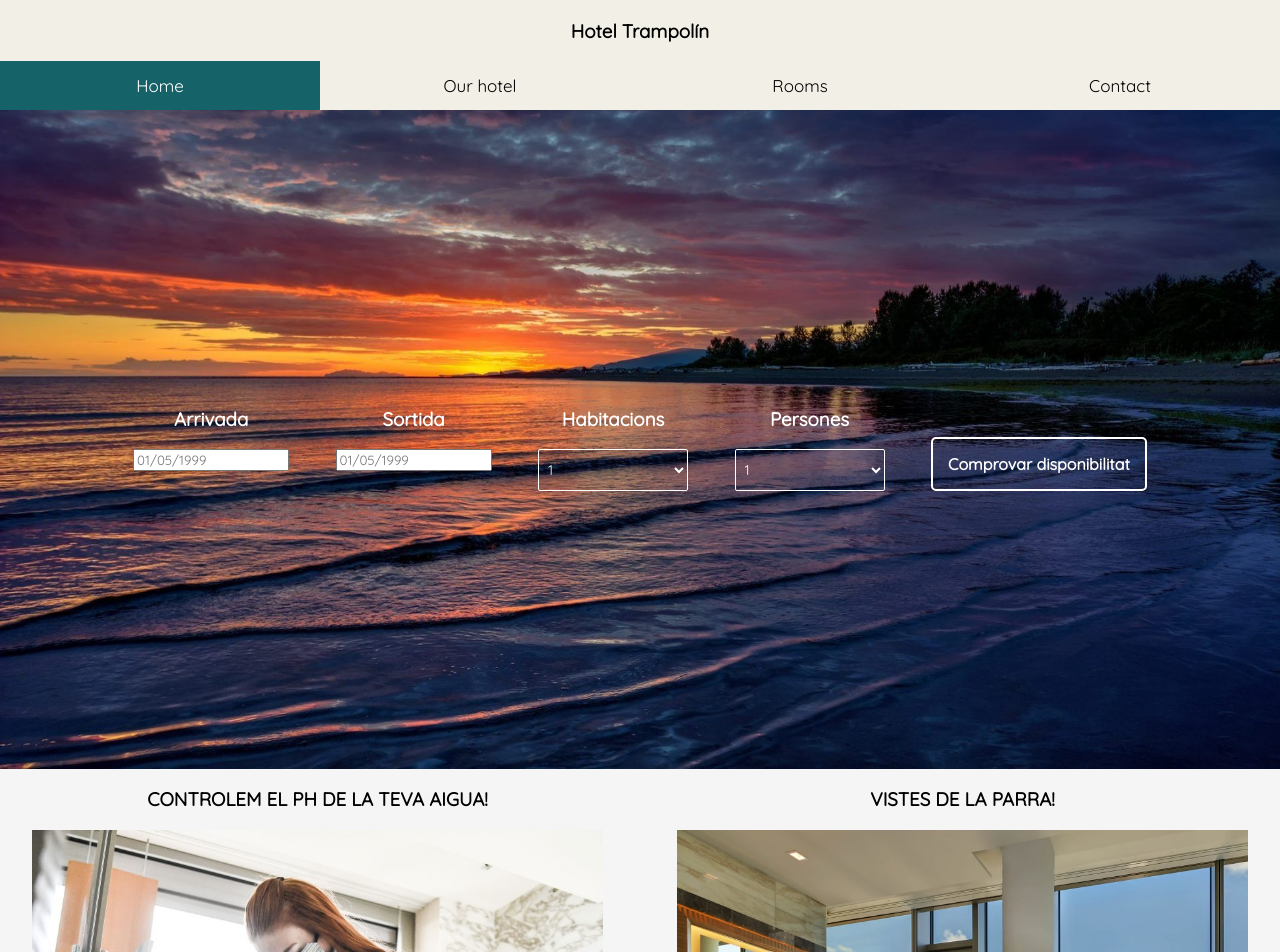
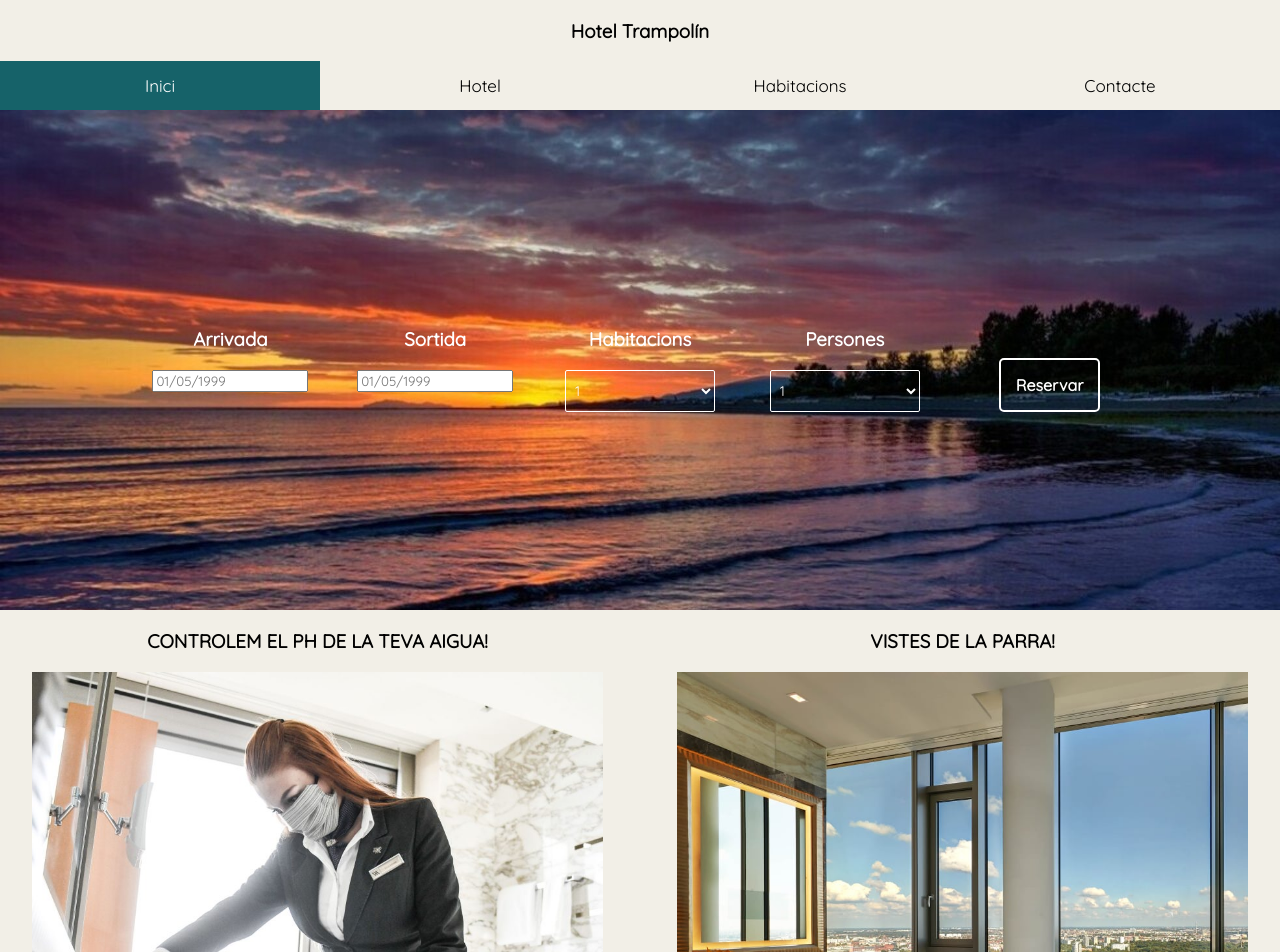
Before and after one commit to agomez1999/GestioHotelera, a PHP site: page /inici.php in a window 1280 px wide. Shown: the top 952 px of the page. Run offline with PHP 8.4, Linux system fonts and the light colour scheme; some libraries are stand-ins or nearby versions.

Commit message:
Millores pagina inici i lightbox
Ja no es una imatge sinó un div amb el background de la foto del mar que a la vegada conté un div de classe grid amb els elements del formulari de reserva

```diff
--- a/Web/contact.php
+++ b/Web/contact.php
@@ -23,13 +23,12 @@
      let nav = document.getElementById('contact');
      nav.classList.add('active');
      </script>
-    <div class="content">
+    <div class="content animated bounceInUp">
 
         <h1 class="logo">Contact <span>Us</span></h1>
 
-        <div class="contact-wrapper animated bounceInUp">
+        <div class="contact-wrapper">
             <div class="contact-form">
-                <h3>Contact us</h3>
                 <form action="">
                     <p>
                         <label>Nom complet</label>
--- a/Web/inici.php
+++ b/Web/inici.php
@@ -1,6 +1,9 @@
 <!DOCTYPE html>
 <link href="inici_style.css" rel="stylesheet" type="text/css">
 <link href="style.css" rel="stylesheet" type="text/css">
+<link rel="stylesheet" href="https://cdnjs.cloudflare.com/ajax/libs/font-awesome/5.15.3/css/all.min.css">
+<script src="https://ajax.googleapis.com/ajax/libs/jquery/3.6.0/jquery.min.js"></script>
+<link rel="stylesheet" href="https://cdnjs.cloudflare.com/ajax/libs/animate.css/3.7.0/animate.min.css">
 <html>
 <head>
      <meta charset="UTF-8" />
@@ -29,8 +32,7 @@
      let nav = document.getElementById('home');
      nav.classList.add('active');
      </script>
-    <div class="slider-container">
-          <img src="Imatges/foto4.jpg">
+    <div class="slider-container c2 animated bounceInUp" style="background: url('Imatges/foto4.jpg'); background-repeat: no-repeat;">
         <div class="slider-form">
               <div class="slider-column-items">
                 <h3 class="slider-form-items">Arrivada</h3>
@@ -66,20 +68,28 @@
                     </select>
                 </div>
                 <div class="slider-column-items">
-                <a href="#" class="a2">Comprovar disponibilitat</a>
+                    <a href="#" class="a2">Reservar</a>
                 </div>
             </div>
         </div>
-    <div class="p1-body-container">
+        <div class="p1-body-container" id="body-container">
             <div class="p1-div1">
                 <h3>CONTROLEM EL PH DE LA TEVA AIGUA!</h3>
-                <img src="Habitacions/Extras/24.jpg">
+                <a href="#body-container" id="obrir"><img src="Habitacions/Extras/24.jpg"></a>
                 <p>Lorem ipsum dolor sit amet consectetur adipisicing elit. Nisi, expedita.</p>
+            </div>
+            <div id="lightbox" class="lightbox">
+                <h1>Contingut lightbox 1</h1>
+                <a href="#body-container" id="tancar" class="tancar"><i class="fas fa-times fa-3x"></i></a>
             </div>
             <div class="p1-div1">
                 <h3>VISTES DE LA PARRA!</h3>
-                <img src="Habitacions/Extras/23.jpg">
+                <a href="#body-container" id="obrir2"><img src="Habitacions/Extras/23.jpg"></a>
                 <p>Lorem ipsum dolor sit amet consectetur adipisicing elit. Nisi, expedita.</p>
+            </div>
+            <div id="lightbox2" class="lightbox">
+                <h1>Contingut lightbox 2</h1>
+                <a href="#body-container" id="tancar2" class="tancar"><i class="fas fa-times fa-3x"></i></a>
             </div>
         </div>
      <iframe src="https://www.google.com/maps/embed?pb=!1m14!1m8!1m3!1d11808.903015056347!2d2.9646852!3d42.2737041!3m2!1i1024!2i768!4f13.1!3m3!1m2!1s0x0%3A0xe8dfb11cd9cdef78!2sInstitut%20Cendrassos!5e0!3m2!1sca!2ses!4v1634578229030!5m2!1sca!2ses" width="100%" height="450" style="border:0;" allowfullscreen="" loading="lazy"></iframe>
@@ -88,6 +98,24 @@
         include "foot.php";
     ?>
 </footer>
-<script href="script.js"></script>
+<script>
+    //LIGHBOX 1
+    $('#lightbox').hide();
+    $('#obrir').click(function() {
+        $('#lightbox').show('slow');
+    });
+    $('#tancar').click(function() {
+        $('#lightbox').hide('slow');
+    });
+    //LIGHBOX 2
+    $('#lightbox2').hide();
+    $('#obrir2').click(function() {
+        $('#lightbox2').show('slow');
+    });
+    $('#tancar2').click(function() {
+        $('#lightbox2').hide('slow');
+    });
+</script>
+<script href="script.js"></scrip>
 </body>
 </html>
--- a/Web/inici_style.css
+++ b/Web/inici_style.css
@@ -8,7 +8,7 @@ body {
     align-items: center;
     margin: 0px;
     flex-wrap: wrap;
-    background-color: #F5F5F5;
+    background-color: rgb(242,239,231);;
 }
 
 /* HOME - BODY */
@@ -30,7 +30,8 @@ body {
 }
 
 .slider-container {
-    display: flex;
+    display: grid;
+    grid-template-columns: 1fr 1fr;
     z-index: 5;
     align-items: center;
     top: 0
@@ -58,22 +59,22 @@ select {
     padding: 0.5%;
 }
 
-.slider-container img{
+.c2{
     width: 100%;
-    height: 100%;
+    height: 500px;
     margin: auto;
 }
 
 .slider-form {
     left: 10%;
     right: 10%;
-    display: flex;
+    display: grid;
+    grid-template-columns: repeat(5, 1fr);
     position: absolute;
     z-index: 1000;
     width: 80%;
     margin: 0 auto;
     background: none;
-    justify-content: space-between;
 }
 
 .slider-form h1 {
@@ -130,3 +131,27 @@ select {
     text-align: justify;
     padding: 10px;
 }
+
+/* LIGHTBOX */
+
+.lightbox {
+    z-index: 99;
+    height: 100%;
+    width: 100%;
+    position: fixed;
+    top: 0;
+    left: 0;
+    background: #166269;
+}
+
+.lightbox h1 {
+    text-align: center;
+    margin-top: 50px;
+    color: #fff;
+}
+
+.tancar {
+    position:absolute;
+    top: 20px;
+    right: 20px;
+}
--- a/Web/nav.php
+++ b/Web/nav.php
@@ -6,10 +6,10 @@
           <h3 class="title">Hotel Trampolín</h3>
      </div>
      <div class="header-nav">
-          <a id="home" href="inici.php">Home</a>
-          <a id="hotel" href="aboutus.php">Our hotel</a>
-          <a id="rooms" href="rooms.php">Rooms</a>
-          <a id="contact" href="contact.php">Contact</a>
+          <a id="home" href="inici.php">Inici</a>
+          <a id="hotel" href="aboutus.php">Hotel</a>
+          <a id="rooms" href="rooms.php">Habitacions</a>
+          <a id="contact" href="contact.php">Contacte</a>
      </div>
 </div>
 <script href="script.js"></script>
--- a/Web/script.js
+++ b/Web/script.js
@@ -24,3 +24,7 @@ function showSlides(n) {
   slides[slideIndex-1].style.display = "block";
   dots[slideIndex-1].className += " active";
 }
+
+/* LIGHTBOX INICI */
+
+$('#lightbox').hide();
```
Also changed, not shown: Web/rooms_style.css (+7 -7 lines), Web/Imatges/1.jpg (renamed from Web/Imatges/4382522.jpg), Web/Imatges/foto4.jpg. Lines whose indentation alone changed are shown as unchanged.
